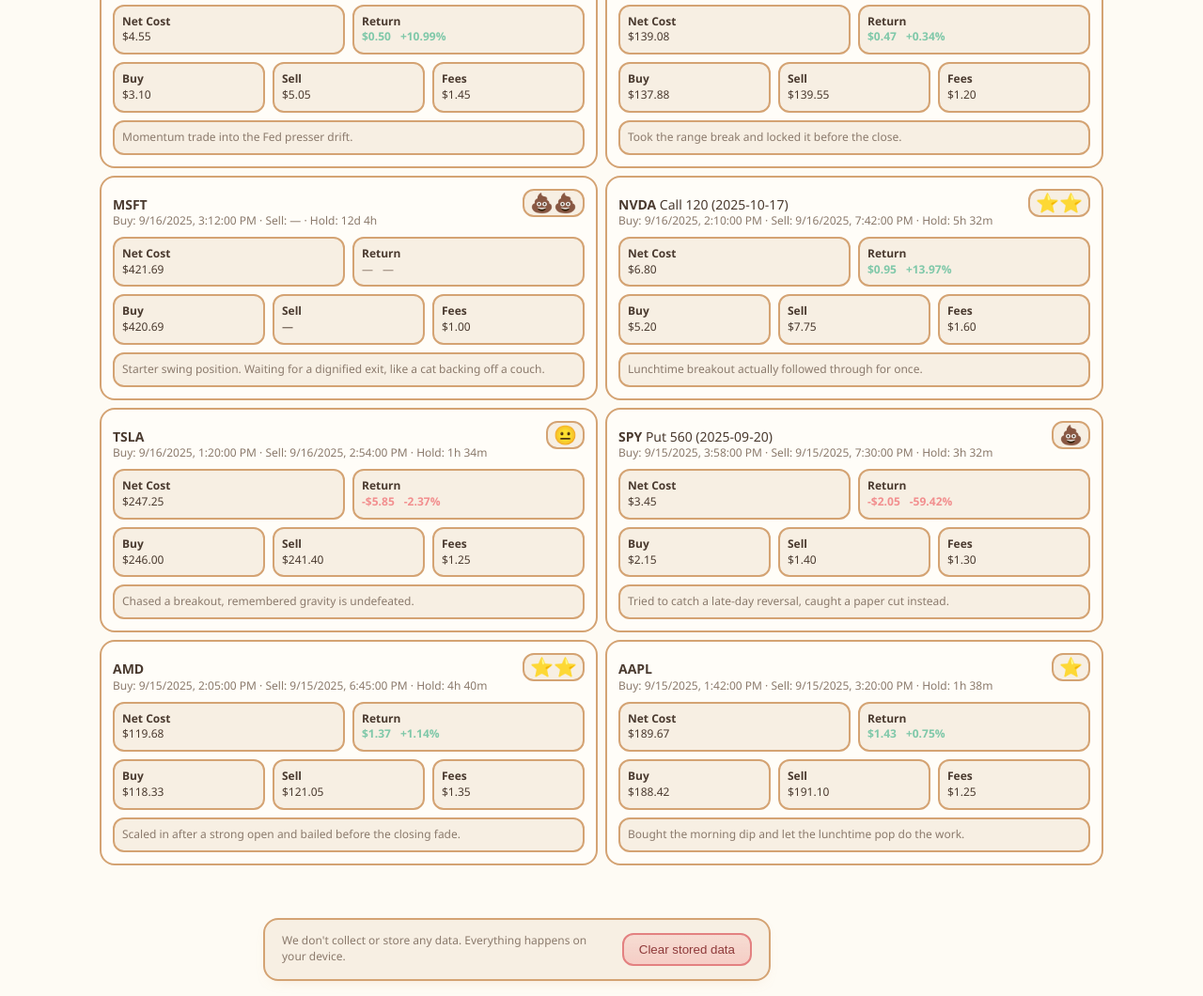
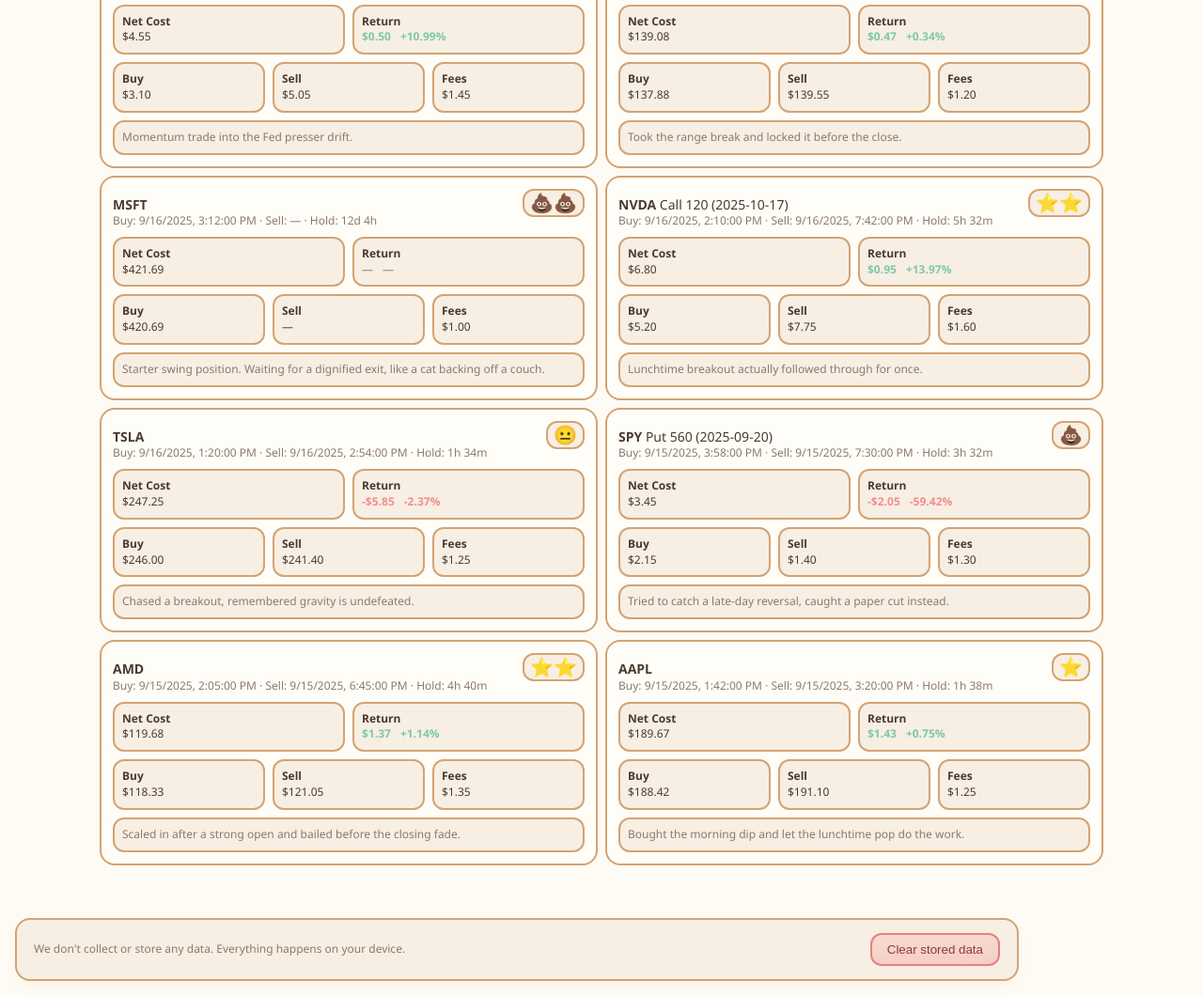
Before and after one commit to sdrasco/tradejournal, a plain HTML site: page index.html in a window 1280 px wide. Shown: the part 3101-4161 px from the top of the page at 94% size. Drawn offline with Linux system fonts and the light colour scheme.

Commit message:
Match footer panel width to main content

```diff
--- a/index.html
+++ b/index.html
@@ -136,7 +136,7 @@
       border: 2px solid var(--ink);
       border-radius: var(--radius);
       box-shadow: 0 6px 16px -10px var(--shadow);
-      width: min(100%, 540px);
+      width: 100%;
     }
     @media (max-width: 540px) {
       .footer-panel { grid-template-columns: 1fr; justify-items: stretch; }
```
